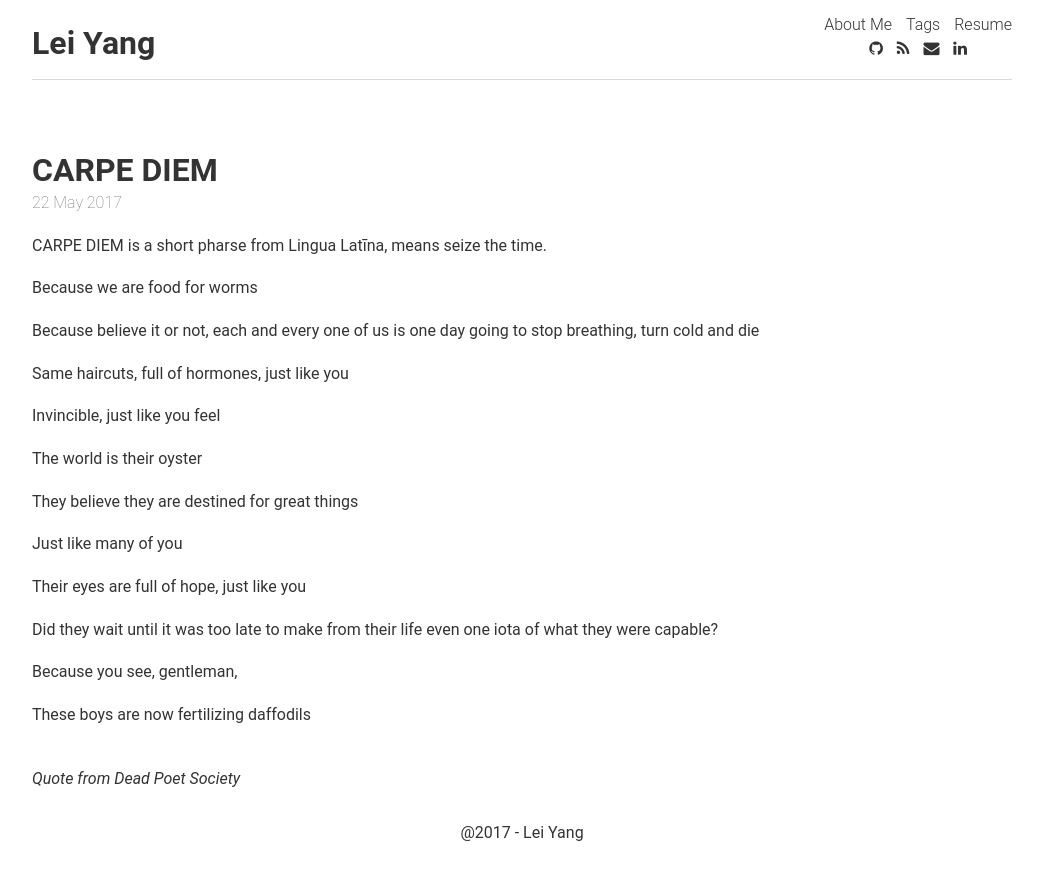
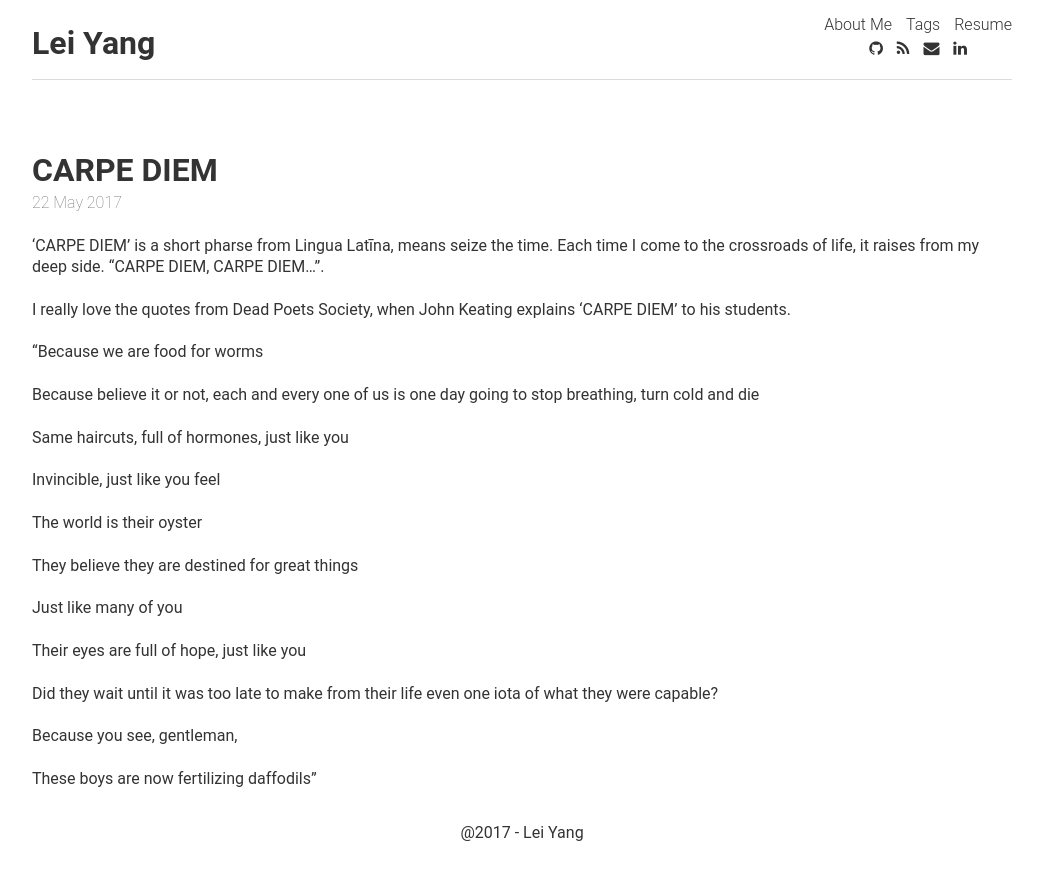
Before and after one commit to Ray-Young/ray-young.github.io, a Jekyll site: the page built from _posts/2017-05-22-CARPE-DIEM.md, in a window 1280 px wide. Shown: the top 880 px of the page, without its empty margins (118-1161 px from the left). Built offline with Jekyll 4.4.1, drawn with Linux system fonts in a browser that asks for light colours; nearby versions of some CDN libraries; comment, search, counter and statistics services are not loaded.

Commit message:
Update CARPE DIEM for quotes and font

```diff
--- a/_posts/2017-05-22-CARPE-DIEM.md
+++ b/_posts/2017-05-22-CARPE-DIEM.md
@@ -6,9 +6,14 @@ title: CARPE DIEM
 tags: [Personal]
 ---
 
-CARPE DIEM is a short pharse from Lingua Latīna, means seize the time.
+'CARPE DIEM' is a short pharse from Lingua Latīna, means seize the time.
+Each time I come to the crossroads of life, it raises from my deep side.
+"CARPE DIEM, CARPE DIEM...".
 
-Because we are food for worms
+I really love the quotes from Dead Poets Society, when
+John Keating explains 'CARPE DIEM' to his students.
+
+"Because we are food for worms
 
 Because believe it or not, each and every one of us is one day going to stop breathing, turn cold and die
 
@@ -28,9 +33,4 @@ Did they wait until it was too late to make from their life even one iota of wha
 
 Because you see, gentleman,
 
-These boys are now fertilizing daffodils
-
-<br>
-<i>
-Quote from Dead Poet Society
-</i>
+These boys are now fertilizing daffodils"
```
